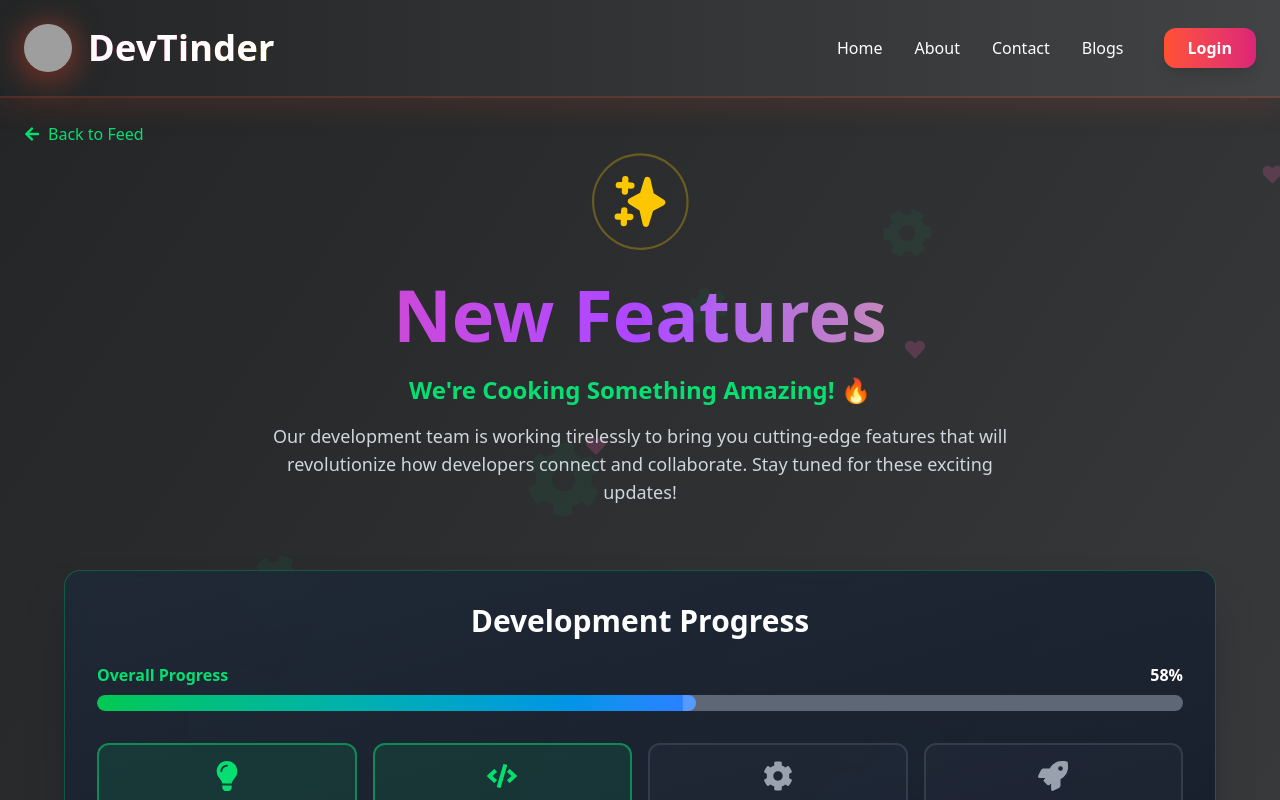
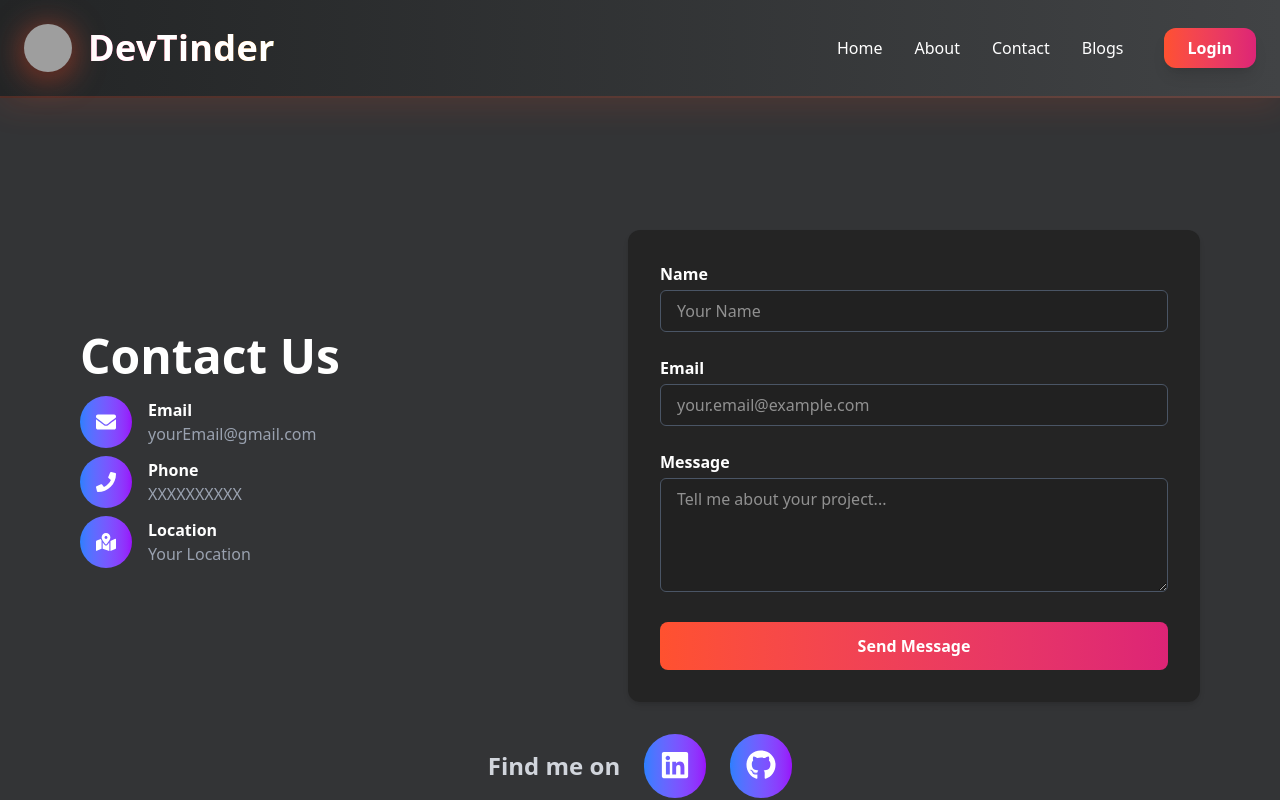
Before and after one commit to coder-writes/devTinder-frontend-main, a React (Vite) app: page /contacts in a window 1280 px wide. Shown: the top 800 px of the page. Built offline with nearby package versions, Linux system fonts and the light colour scheme; no server answers; grey boxes are pictures that could not be loaded; the HTML template or start-up script is replaced by a standard one.

Commit message:
added functional contact page

```diff
--- a/package.json
+++ b/package.json
@@ -16,7 +16,7 @@
     "@tailwindcss/vite": "^4.1.11",
     "axios": "^1.10.0",
     "dotenv": "^17.1.0",
-    "framer-motion": "^12.23.0",
+    "framer-motion": "^12.23.12",
     "gsap": "^3.13.0",
     "lucide-react": "^0.525.0",
     "react": "^19.1.0",
@@ -27,6 +27,7 @@
     "react-redux": "^9.2.0",
     "react-router": "^7.6.3",
     "react-toastify": "^11.0.5",
+    "reacticons": "^0.0.1",
     "tailwindcss": "^4.1.11",
     "three": "^0.178.0"
   },
--- a/src/App.jsx
+++ b/src/App.jsx
@@ -13,6 +13,7 @@ import Settings from './pages/Settings.jsx';
 import Connections from './pages/Connections.jsx';
 import Requests from './pages/Requests.jsx';
 import NewFeature from './pages/NewFeature.jsx';
+import Contacts from './pages/Contacts.jsx';
 const App = () => {
     return (
         <>
@@ -33,6 +34,7 @@ const App = () => {
                 <Route path ="settings" element={<Settings/>} >
                     <Route path="edit-profile" element={<EditProfile/>} />
                 </Route>
+                <Route path="contacts" element={<Contacts/>} />
                 <Route path="*" element={<NewFeature/>} />
             </Route>
         </Routes>
--- a/src/components/Header.jsx
+++ b/src/components/Header.jsx
@@ -95,7 +95,7 @@ const Header = () => {
                             <span className="absolute left-0 -bottom-1 w-0 h-0.5 bg-gradient-to-r from-pink-500 to-yellow-500 transition-all group-hover:w-full"></span>
                         </Motion.a>
                         <Motion.a
-                            href="/contact"
+                            href="/contacts"
                             className={`hover:text-[${colors.primary.main}] transition-colors duration-200 relative group`}
                             whileHover={{ scale: 1.08 }}
                         >
--- /dev/null
+++ b/src/pages/Contacts.jsx
@@ -0,0 +1,174 @@
+import React, { useRef,useState} from 'react'
+import { FaEnvelope, FaMapMarkedAlt, FaPhone, FaGithub, FaLinkedin } from 'react-icons/fa'
+import { motion } from 'framer-motion';
+import emailjs from 'emailjs-com'
+
+const fadeUp = {
+  hidden: { opacity: 0, y: 90 },
+  visible: { opacity: 1, y: 0, transition: { duration: 0.8 } }
+};
+
+
+const Contacts = () => {
+    const form = useRef();
+    const [loading, setLoading] = useState(false);
+    const [success, setSuccess] = useState(false);
+
+      const sendEmail = (e) => {
+        e.preventDefault();
+        setLoading(true); // start loading
+
+        emailjs.sendForm('service_x5pt8im', 'template_gvlvdef', form.current, 'sZUimy8I6Qj_AY-Y4')
+          .then((result) => {
+            console.log(result.text);
+            setLoading(false);
+            setSuccess(true);
+            form.current.reset();
+          }, (error) => {
+            console.log(error.text);
+            setLoading(false);
+          });
+      };
+
+    return (
+        <div>
+ <section
+    className='min-h-screen flex flex-col justify-center items-center px-8 md:px-20 py-10 md:py-20 bg-[#333436] text-white'
+    >
+      <div className=" flex flex-col md:flex-row items-center justify-between w-full max-w-6xl gap-6 md:gap-10">
+        <motion.div
+        className='flex-1'
+        variants={fadeUp}
+        initial="hidden"
+        whileInView="visible"
+        viewport={{ once: true, amount: 0.3 }}
+        >
+        <h2 className='text-4xl md:text-5xl font-bold mb-4'>
+         Contact <span className='bg-clip-text text-white'>Us</span>
+        </h2>
+
+
+        <div className='flex flex-col md:flex-row gap-6 md:gap-10'>
+          <div className='flex-1 space-y-2'>
+          <div className='flex items-center gap-4'>
+          <div className='p-4 bg-gray-800 rounded-full text-white hover:scale-110 transition-all duration-200 bg-gradient-to-r from-blue-500 to-purple-600 hover:from-blue-600 hover:to-purple-700'>
+          <FaEnvelope size={20}/>
+          </div>
+          <div>
+            <p className='font-semibold'>Email</p>
+            <p className='text-gray-400'>yourEmail@gmail.com</p>
+          </div>
+          </div>
+
+                <div className="flex items-center gap-4">
+            <div className="p-4 bg-gray-800 rounded-full text-white bg-gradient-to-r from-blue-500 to-purple-600 hover:from-blue-600 hover:to-purple-700 hover:scale-110 transition-all duration-200">
+              <FaPhone size={20} />
+            </div>
+            <div>
+              <p className="font-semibold">Phone</p>
+              <p className="text-gray-400">XXXXXXXXXX</p>
+            </div>
+          </div>
+
+          <div className='flex items-center gap-4'>
+            <div className='p-4 bg-gray-800 rounded-full text-white bg-gradient-to-r from-blue-500 to-purple-600 hover:from-blue-600 hover:to-purple-700 hover:scale-110 transition-all duration-200'>
+              <FaMapMarkedAlt size={20}/>
+            </div>
+            <div>
+            <p className='font-semibold'>Location</p>
+            <p className='text-gray-400'>Your Location</p>
+          </div>
+          </div>
+        </div>
+        </div>
+        </motion.div>
+
+      <motion.form ref={form}
+      onSubmit={sendEmail}
+      className='flex-1 bg-[rgba(34,34,34,0.85)] p-6 md:p-8 rounded-xl space-y-4 md:space-y-6 shadow-md mt-6 md:mt-8'
+      initial={{ opacity: 0, x: 40 }}
+      whileInView={{ opacity: 1, x: 0 }}
+     transition={{ duration: 0.6, delay: 0.2 }}
+    viewport={{ once: true }}
+                  >
+        <div>
+          <label className='block font-semibold mb-1'>Name</label>
+            <input
+            type='text'
+            name='user_name'
+            placeholder='Your Name'
+            required
+            className='w-full px-4 py-2 bg-[rgba(34,34,34,0.85)] border border-gray-600 rounded-md text-white focus:outline-none focus:ring-blue-500'
+            />
+            </div>
+
+
+            <div>
+          <label className='block font-semibold mb-1'>Email</label>
+            <input
+            type='email'
+            name='user_email'
+            placeholder='your.email@example.com'
+            required
+            className='w-full px-4 py-2 bg-[rgba(34,34,34,0.85)] border border-gray-600 rounded-md text-white focus:outline-none focus:ring-blue-500'
+            />
+            </div>
+
+            <div>
+          <label className='block font-semibold mb-1'>Message</label>
+       <textarea
+        name='message'
+        rows="4"
+        placeholder='Tell me about your project...'
+        required
+        className='w-full px-4 py-2 bg-[rgba(34,34,34,0.85)]  border border-gray-600 rounded-md text-white focus:outline-none focus:ring-2 focus:ring-blue-500'
+       />
+            </div>
+   <button
+  type="submit"
+  disabled={loading}
+  className="w-full bg-gradient-to-r from-[#ff512f] to-[#dd2476] rounded-lg hover:from-[#dd2476] hover:to-[#ff512f] text-white py-3 font-semibold hover:opacity-90 transition disabled:opacity-50 disabled:cursor-not-allowed"
+>
+  {loading ? 'Sending...' : 'Send Message'}
+</button>
+{success && <p className='text-green-400 text-sm mt-2'>Message sent Successfully!</p>}
+
+      </motion.form>
+        </div>
+
+  <motion.div className="flex justify-center mt-4 md:mt-8"
+            initial={{ opacity: 0, y: 30 }}
+            whileInView={{ opacity: 1, y: 0 }}
+            transition={{ duration: 0.6, delay: 0.4 }}
+            viewport={{ once: true }}
+  >
+        <div className=' flex flex-row gap-4 md:gap-6 text-2xl md:text-3xl text-gray-300 '>
+          <h3 className='py-2 md:py-4 flex text-lg md:text-2xl font-semibold '>Find me on</h3>
+           <div className='p-3 md:p-4 bg-gradient-to-r from-blue-500 to-purple-600 hover:from-blue-600 hover:to-purple-700 rounded-full text-white hover:scale-110 transition-all duration-200'>
+          <a
+          href='https://www.linkedin.com/in/dhruv-mantri-952965266/'
+          target='_blank'
+          rel="noopener noreferrer"
+          >
+            <FaLinkedin/>
+          </a>
+          </div>
+          <div className='p-3 md:p-4 bg-gradient-to-r from-blue-500 to-purple-600 hover:from-blue-600 hover:to-purple-700 rounded-full text-white hover:scale-110 transition-all duration-200'>
+          <a
+          href='https://github.com/503BINGPOT'
+          target='_blank'
+          rel="noopener noreferrer"
+          >
+            <FaGithub/>
+          </a>
+          </div>
+        </div>
+        </motion.div>
+    </section>
+        </div>
+    )
+}
+
+
+
+export default Contacts;
```
Also changed, not shown: 1 other file (tests, documents, lock files or other folders).
